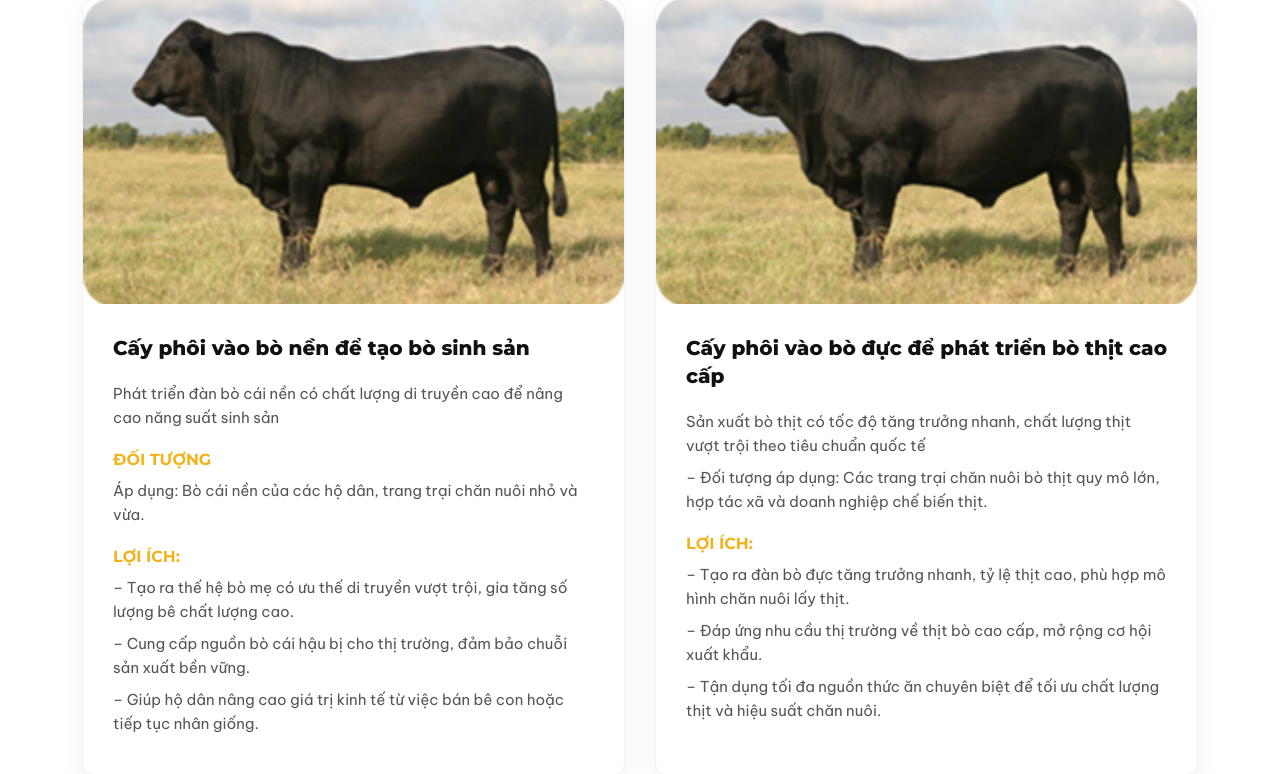
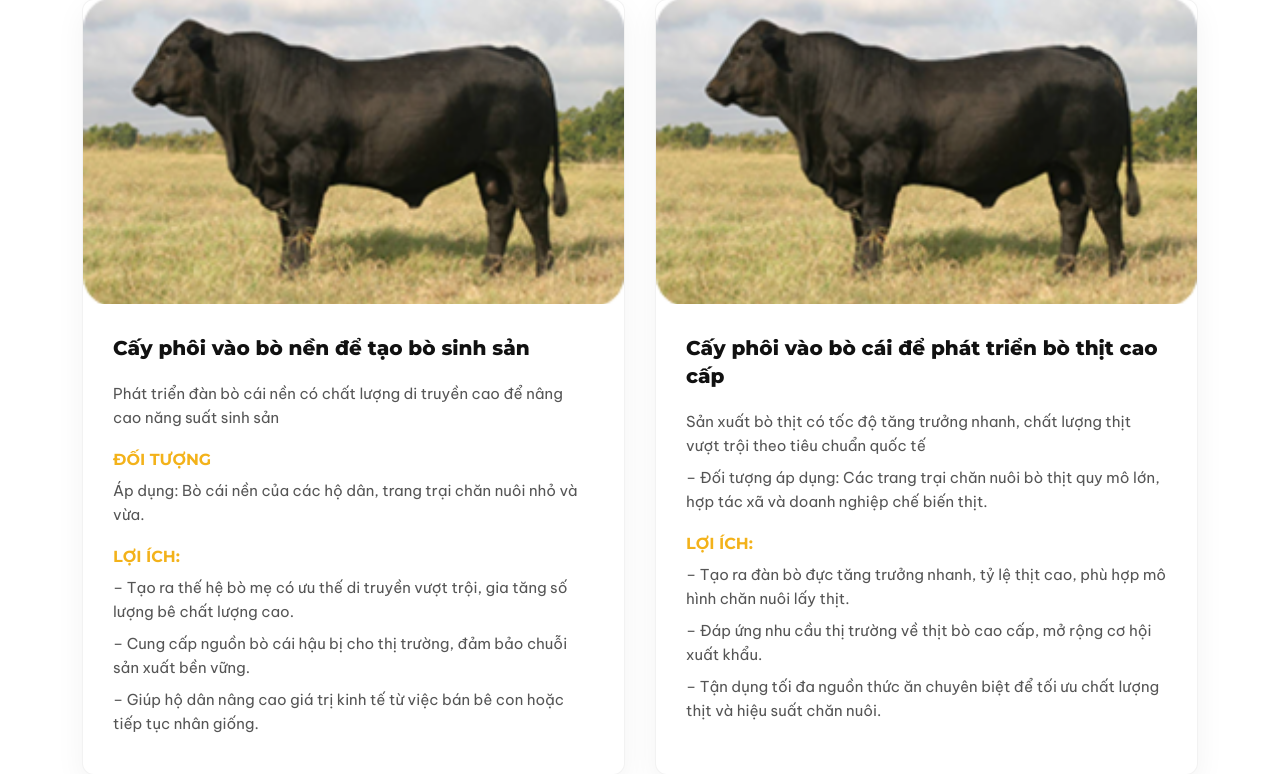
Before and after one commit to tuanmc0302/vacamaxi, a Laravel app: page /gioi-thieu-quy-mo in a window 1280 px wide. Shown: the part 3919-4693 px from the top of the page. Run offline with Laravel 12, Linux system fonts and the light colour scheme; data comes from the database, SQL or seed files in the repository; data that the repository does not hold is empty.

Commit message:
Update strategy.blade.php

```diff
--- a/resources/views/frontend/about-scale/widgets/strategy.blade.php
+++ b/resources/views/frontend/about-scale/widgets/strategy.blade.php
@@ -19,7 +19,7 @@
         ],
         [
             'image' => $strategyImages->get(1, '/image/Rectangle 11.png'),
-            'title' => 'Cấy phôi vào bò đực để phát triển bò thịt cao cấp',
+            'title' => 'Cấy phôi vào bò cái để phát triển bò thịt cao cấp',
             'body' => [
                 'Sản xuất bò thịt có tốc độ tăng trưởng nhanh, chất lượng thịt vượt trội theo tiêu chuẩn quốc tế',
                 'Đối tượng áp dụng: Các trang trại chăn nuôi bò thịt quy mô lớn, hợp tác xã và doanh nghiệp chế biến thịt.',
```
